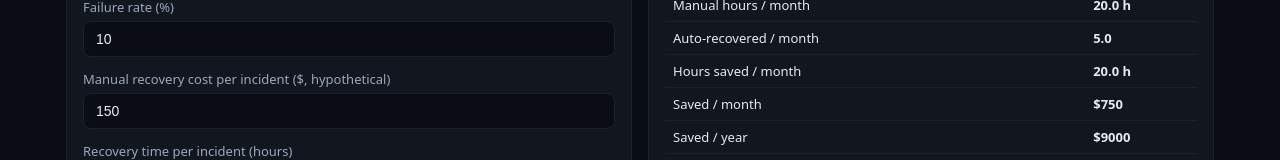
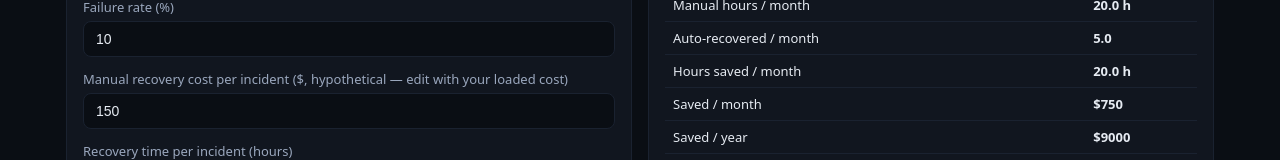
Before and after one commit to toskaman/reversa, a Next.js app in the folder reversa/apps/web/: page /roi in a window 1280 px wide. Shown: the part 313-473 px from the top of the page. Built offline with nearby package versions, Linux system fonts and the light colour scheme.

Commit message:
docs: V7 Track A sync RC8 counts (778), ROI hint, guest-chaos comment fix

```diff
--- a/reversa/apps/web/app/roi/page.tsx
+++ b/reversa/apps/web/app/roi/page.tsx
@@ -31,7 +31,7 @@ export default function Roi() {
           <h2>Your hypotheses</h2>
           <label>Workflows per month</label>{num(workflows, setWorkflows, 1)}
           <label>Failure rate (%)</label>{num(failurePct, setFailurePct)}
-          <label>Manual recovery cost per incident ($, hypothetical)</label>{num(costPer, setCostPer)}
+          <label>Manual recovery cost per incident ($, hypothetical — edit with your loaded cost)</label>{num(costPer, setCostPer)}
           <label>Recovery time per incident (hours)</label>{num(hoursPer, setHoursPer)}
           <label>Auto-compensated share (%) — default 100% is our measured
             demo-benchmark rate (5 chaos runs, see docs/benchmarks)</label>
--- a/reversa/apps/web/components/JuryLaunch.tsx
+++ b/reversa/apps/web/components/JuryLaunch.tsx
@@ -172,7 +172,7 @@ export default function JuryLaunch() {
     setMintedVia(via);
 
     // 3. Run the demo as the guest: intent -> approve? -> execute.
-    // Guests cannot touch chaos injection, so this is a clean onboard.
+    // Guest chaos runs via Demo Lab (own org only); this path runs a clean onboard.
     let intent: IntentOut;
     setPhase("creating");
     try {
```
Also changed, not shown: 3 other files (tests, documents, lock files or other folders).
